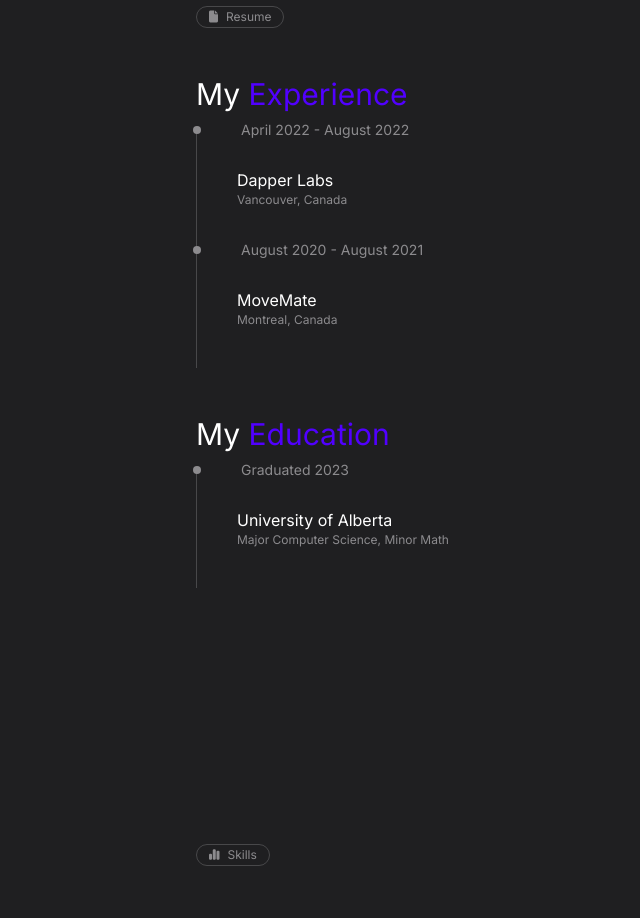
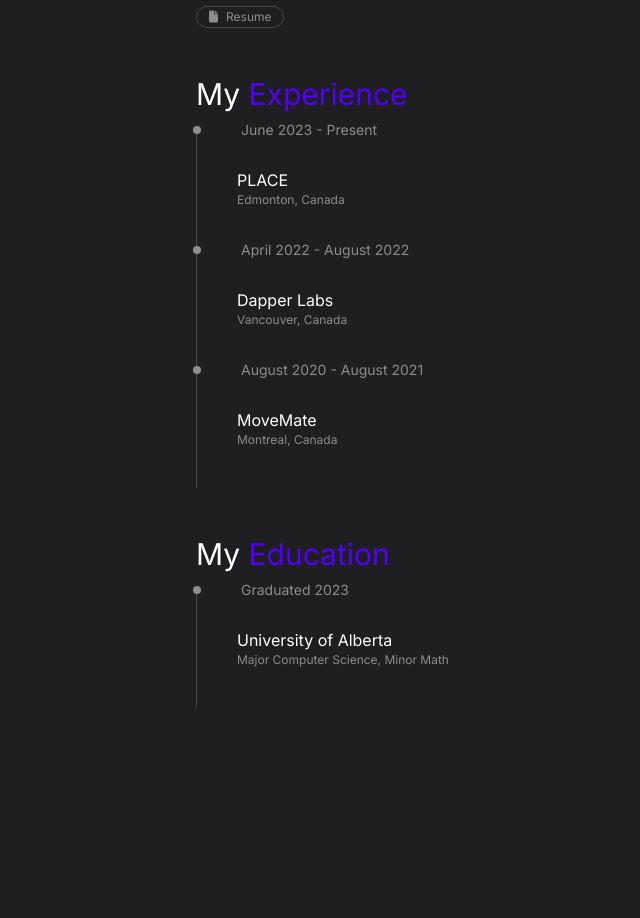
Before and after one commit to neil-and-void/neil.viloria.dev, a Next.js app: page / in a window 1280 px wide. Shown: the part 1480-2398 px from the top of the page, without its empty margins (220-860 px from the left). Built offline with nearby package versions, Linux system fonts and the light colour scheme.

Commit message:
add new job

```diff
--- a/src/app/page.tsx
+++ b/src/app/page.tsx
@@ -372,7 +372,84 @@
               <h3 className="text-3xl pb-4">
                 My <span className="text-primary">Experience</span>
               </h3>
-
+              <motion.div
+                className="border-l border-gray-tertiary py-10 pl-10 relative"
+                initial="offscreen"
+                whileInView="onscreen"
+                viewport={{ once: true }}
+                variants={{
+                  offscreen: {
+                    opacity: 0,
+                  },
+                  onscreen: {
+                    transition: {
+                      type: 'linear',
+                      staggerChildren: 0.1,
+                    },
+                    opacity: 1,
+                  },
+                }}
+              >
+                <motion.div
+                  className="absolute -left-1 -top-2 flex items-center"
+                  variants={{
+                    offscreen: {
+                      opacity: 0,
+                      y: 100,
+                    },
+                    onscreen: {
+                      transition: {
+                        type: 'linear',
+                        duration: 0.3,
+                      },
+                      opacity: 1,
+                      y: 0,
+                    },
+                  }}
+                >
+                  <div className="h-2 w-2 bg-gray-secondary rounded-full" />
+                  <div className="pl-10 text-sm text-gray-secondary">
+                    June 2023 - Present
+                  </div>
+                </motion.div>
+                <motion.div
+                  variants={{
+                    offscreen: {
+                      opacity: 0,
+                      y: 100,
+                    },
+                    onscreen: {
+                      transition: {
+                        type: 'linear',
+                        duration: 0.3,
+                      },
+                      opacity: 1,
+                      y: 0,
+                    },
+                  }}
+                >
+                  PLACE
+                </motion.div>
+                <motion.div
+                  className="text-xs text-gray-secondary"
+                  variants={{
+                    offscreen: {
+                      opacity: 0,
+                      y: 100,
+                    },
+                    onscreen: {
+                      transition: {
+                        type: 'linear',
+                        duration: 0.3,
+                      },
+                      opacity: 1,
+                      y: 0,
+                    },
+                  }}
+                >
+                  Edmonton, Canada
+                </motion.div>
+              </motion.div>
               <motion.div
                 className="border-l border-gray-tertiary py-10 pl-10 relative"
                 initial="offscreen"
```
